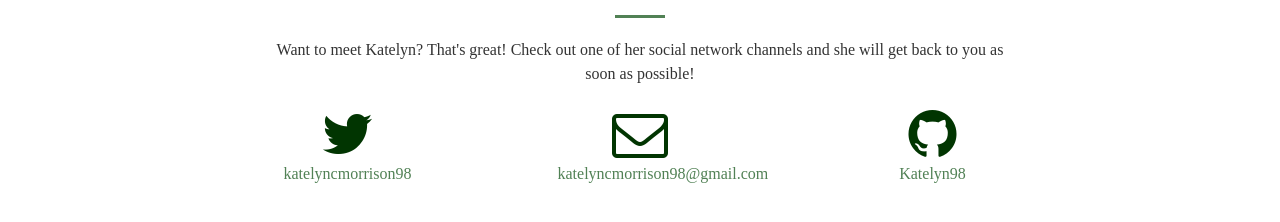
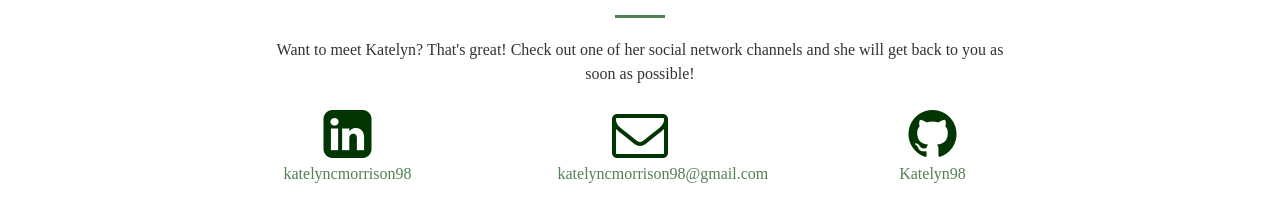
Before and after one commit to katelyn98/PersonalWebsite, a Jekyll site: the page built from index.md, in a window 1280 px wide and 900 px high, scrolled down 1957 px. Shown: the part 594-816 px from the top of the window. Built offline with Jekyll 4.4.1, drawn with Linux system fonts in a browser that asks for light colours.

Commit message:
linkedin logo

```diff
--- a/_includes/contact.html
+++ b/_includes/contact.html
@@ -8,7 +8,7 @@
             </div>
         <div class="col-lg-2 col-lg-offset-2 text-center">
             <a href="https://www.linkedin.com/in/katelyncmorrison98/"">
-                <i class="fa fa-twitter fa-3x wow bounceIn" data-wow-delay=".1s"></i>
+                <i class="fa fa-linkedin-square fa-3x wow bounceIn" data-wow-delay=".1s"></i>
                 <p> katelyncmorrison98 </p>
             </a>
         </div>
```
